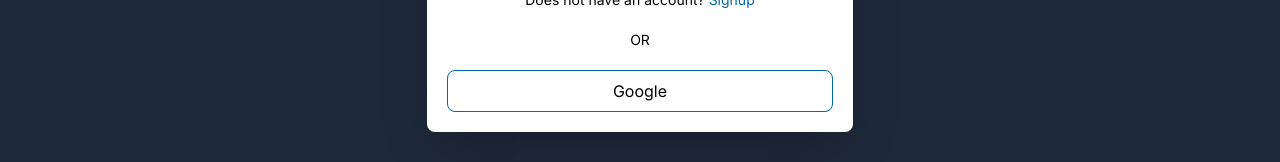
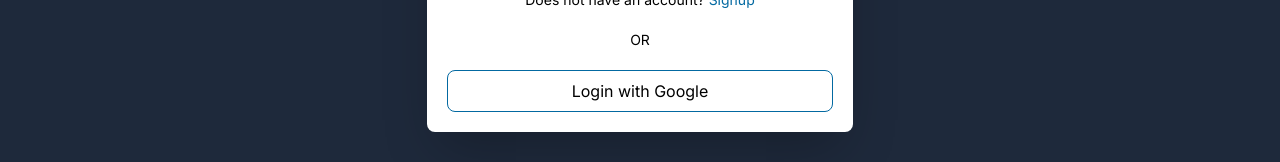
Before and after one commit to MustafaYavas/next-authentication, a Next.js app: page /login in a window 1280 px wide. Shown: the part 497-659 px from the top of the page. Built offline with nearby package versions, Linux system fonts and the light colour scheme; no server answers.

Commit message:
Change button text

```diff
--- a/src/containers/login/Login.jsx
+++ b/src/containers/login/Login.jsx
@@ -133,7 +133,7 @@
           className="border border-sky-700 py-2 px-3 rounded-lg w-full text-black hover:bg-sky-700 hover:text-white"
           onClick={() => signIn('google')}
         >
-          Google
+          Login with Google
         </button>
       </div>
 
```
